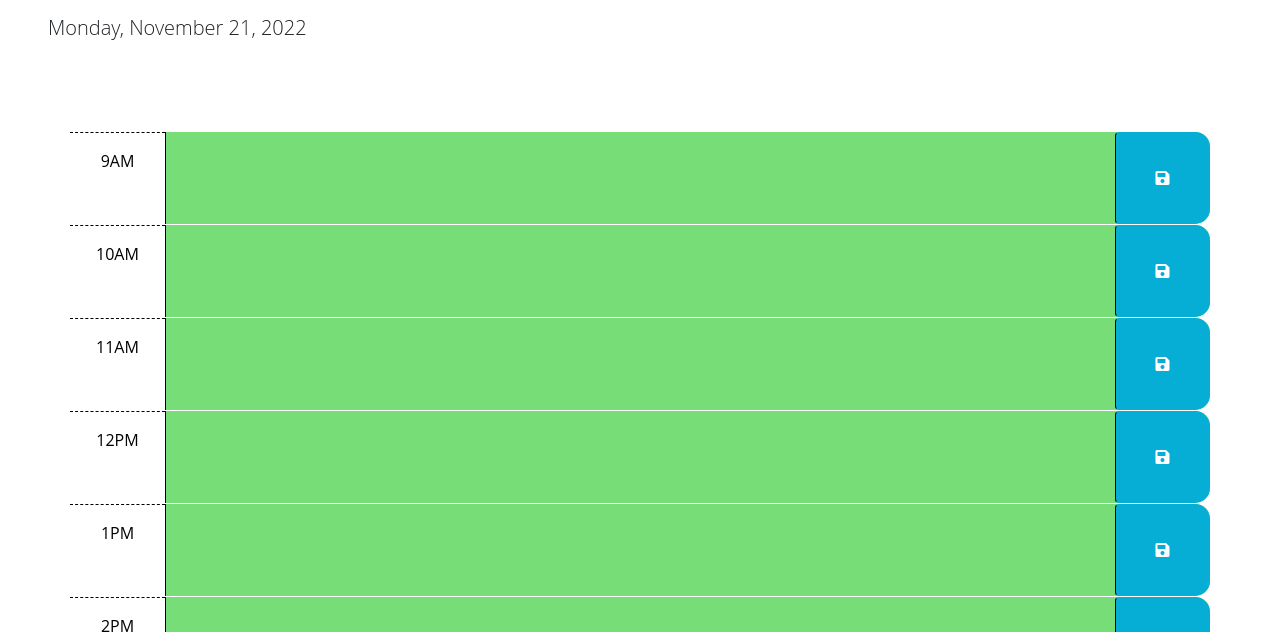
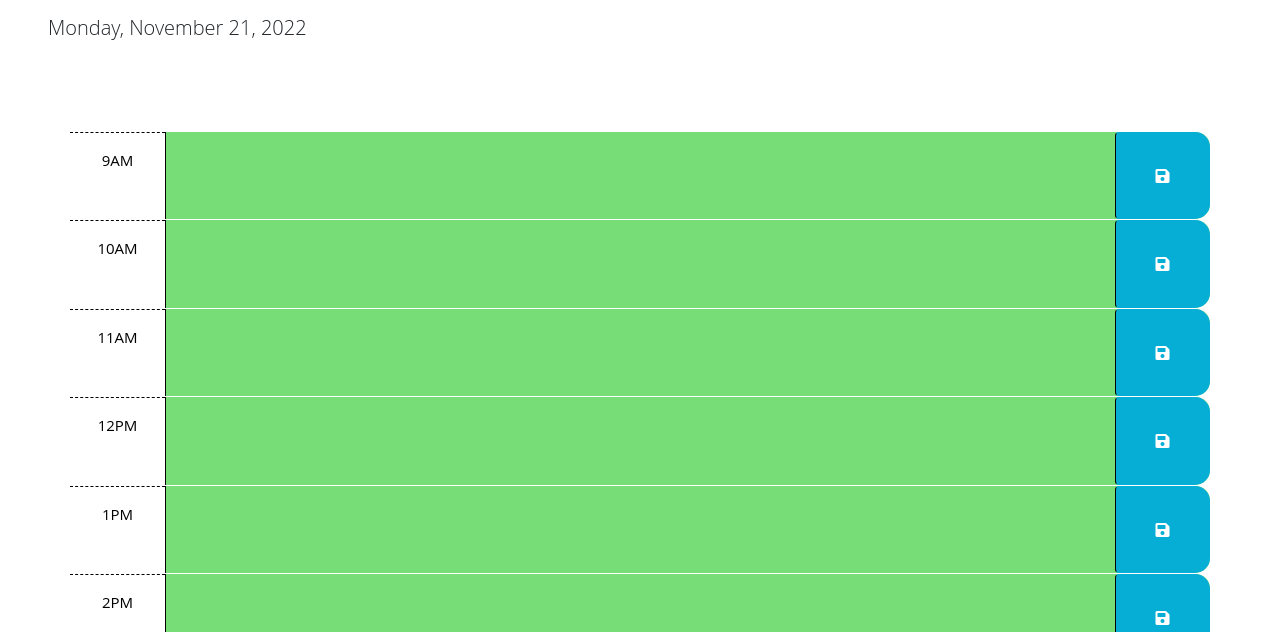
Before and after one commit to cchern3/Week5Challenge, a plain HTML site: page index.html in a window 1280 px wide. Shown: the part 166-798 px from the top of the page. Drawn offline with nearby package versions, Linux system fonts and the light colour scheme.

```diff
--- a/Develop/script.js
+++ b/script.js
@@ -1,4 +1,4 @@
-//Display current date and time (Moment.js)
+//Display current date and time (Moment.js)!
 $("#currentDay").text(dayjs().format('dddd, MMMM DD, YYYY'));
 
 function timeblock() {
--- a/Develop/style.css
+++ b/style.css
@@ -1,6 +1,6 @@
 body {
   font-family: 'Open Sans', sans-serif;
-  font-size: 16px;
+  font-size: 15px;
 }
 
 textarea {
```
Also changed, not shown: index.html (renamed from Develop/index.html, +1 -1 lines).
